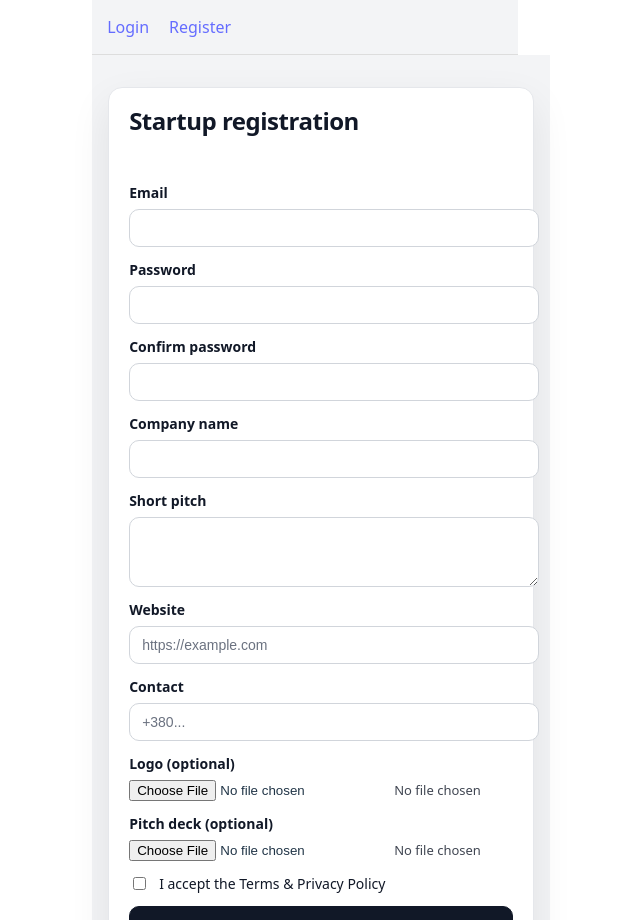
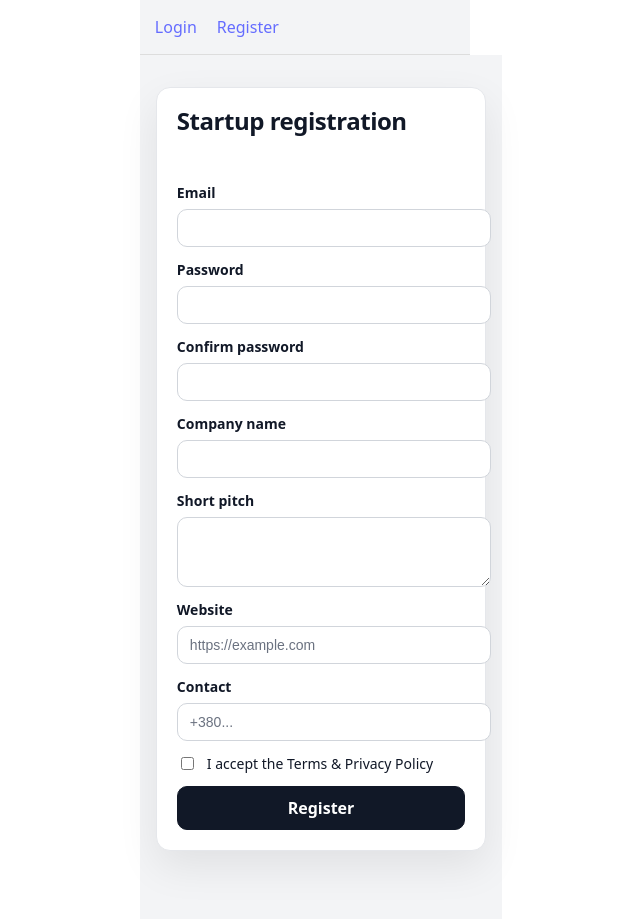
Before and after one commit to ITA-Dnipro/UA-4421, a React (Vite) app in the folder frontend/: page /register/startup in a window 1280 px wide. Shown: the top 920 px of the page, without its empty margins (335-975 px from the left). Built offline with nearby package versions, Linux system fonts and the light colour scheme.

Commit message:
fixed registerstartup file and test

```diff
--- a/frontend/src/pages/RegisterStartup.tsx
+++ b/frontend/src/pages/RegisterStartup.tsx
@@ -1,4 +1,4 @@
-import { type ChangeEvent, type FormEvent, useMemo, useState } from 'react'
+import { type FormEvent, useState } from 'react'
 import styles from './RegisterStartup.module.css'
 
 type FieldKey =
@@ -9,8 +9,6 @@ type FieldKey =
   | 'shortPitch'
   | 'website'
   | 'contact'
-  | 'logo'
-  | 'pitchDeck'
   | 'termsAccepted'
 
 type FieldErrors = Partial<Record<FieldKey, string>>
@@ -28,24 +26,6 @@ type Values = {
 }
 
 type UiState = 'idle' | 'submitting' | 'success'
-
-const MAX_LOGO_BYTES = 2 * 1024 * 1024
-const MAX_PITCH_DECK_BYTES = 10 * 1024 * 1024
-
-const LOGO_MIME_TYPES = new Set(['image/png', 'image/jpeg', 'image/webp'])
-const PITCH_DECK_MIME_TYPES = new Set(['application/pdf'])
-
-function validateLogoFile(file: File) {
-  if (!LOGO_MIME_TYPES.has(file.type)) return 'Logo must be PNG, JPG, or WEBP.'
-  if (file.size > MAX_LOGO_BYTES) return 'Logo must be 2MB or smaller.'
-  return undefined
-}
-
-function validatePitchDeckFile(file: File) {
-  if (!PITCH_DECK_MIME_TYPES.has(file.type)) return 'Pitch deck must be a PDF.'
-  if (file.size > MAX_PITCH_DECK_BYTES) return 'Pitch deck must be 10MB or smaller.'
-  return undefined
-}
 
 function isBlank(value: string) {
   return value.trim().length === 0
@@ -78,12 +58,9 @@ function validateAll(values: Values): FieldErrors {
     next.passwordConfirm = 'Passwords do not match.'
 
   if (isBlank(values.companyName)) next.companyName = 'Company name is required.'
-  if (isBlank(values.shortPitch)) next.shortPitch = 'Short pitch is required.'
 
-  if (isBlank(values.website)) next.website = 'Website is required.'
-  else if (!isValidHttpUrl(values.website)) next.website = 'Enter a valid URL (http/https).'
-
-  if (isBlank(values.contact)) next.contact = 'Contact is required.'
+  if (!isBlank(values.website) && !isValidHttpUrl(values.website))
+    next.website = 'Enter a valid URL (http/https).'
 
   if (!values.termsAccepted) next.termsAccepted = 'You must accept the Terms & Privacy Policy.'
 
@@ -142,21 +119,12 @@ export default function RegisterStartup() {
   const [contact, setContact] = useState('')
   const [termsAccepted, setTermsAccepted] = useState(false)
 
-  const [logoFile, setLogoFile] = useState<File | null>(null)
-  const [pitchDeckFile, setPitchDeckFile] = useState<File | null>(null)
-
   const [errors, setErrors] = useState<FieldErrors>({})
   const [touched, setTouched] = useState<FieldTouched>({})
   const [submitAttempted, setSubmitAttempted] = useState(false)
 
   const [uiState, setUiState] = useState<UiState>('idle')
   const [banner, setBanner] = useState<string>('')
-
-  const chosenLogoName = useMemo(() => logoFile?.name ?? 'No file chosen', [logoFile])
-  const chosenPitchDeckName = useMemo(
-    () => pitchDeckFile?.name ?? 'No file chosen',
-    [pitchDeckFile],
-  )
 
   function getValues(): Values {
     return {
@@ -187,55 +155,7 @@ export default function RegisterStartup() {
   }
 
   function revalidate() {
-    setErrors((prev) => ({
-      ...validateAll(getValues()),
-      logo: prev.logo,
-      pitchDeck: prev.pitchDeck,
-    }))
-  }
-
-  function onLogoChange(e: ChangeEvent<HTMLInputElement>) {
-    const file = e.target.files?.[0] ?? null
-    markTouched('logo')
-
-    if (!file) {
-      setLogoFile(null)
-      setErrors((prev) => ({ ...prev, logo: undefined }))
-      return
-    }
-
-    const message = validateLogoFile(file)
-    if (message) {
-      setLogoFile(null)
-      e.currentTarget.value = ''
-      setErrors((prev) => ({ ...prev, logo: message }))
-      return
-    }
-
-    setLogoFile(file)
-    setErrors((prev) => ({ ...prev, logo: undefined }))
-  }
-
-  function onPitchDeckChange(e: ChangeEvent<HTMLInputElement>) {
-    const file = e.target.files?.[0] ?? null
-    markTouched('pitchDeck')
-
-    if (!file) {
-      setPitchDeckFile(null)
-      setErrors((prev) => ({ ...prev, pitchDeck: undefined }))
-      return
-    }
-
-    const message = validatePitchDeckFile(file)
-    if (message) {
-      setPitchDeckFile(null)
-      e.currentTarget.value = ''
-      setErrors((prev) => ({ ...prev, pitchDeck: message }))
-      return
-    }
-
-    setPitchDeckFile(file)
-    setErrors((prev) => ({ ...prev, pitchDeck: undefined }))
+    setErrors(validateAll(getValues()))
   }
 
   async function onSubmit(e: FormEvent) {
@@ -243,11 +163,7 @@ export default function RegisterStartup() {
     setSubmitAttempted(true)
     setBanner('')
 
-    const base = validateAll(getValues())
-    const combined: FieldErrors = { ...base }
-    if (errors.logo) combined.logo = errors.logo
-    if (errors.pitchDeck) combined.pitchDeck = errors.pitchDeck
-
+    const combined = validateAll(getValues())
     setErrors(combined)
     if (Object.keys(combined).length > 0) return
 
@@ -302,8 +218,6 @@ export default function RegisterStartup() {
   const shortPitchError = getVisibleError('shortPitch')
   const websiteError = getVisibleError('website')
   const contactError = getVisibleError('contact')
-  const logoError = getVisibleError('logo')
-  const pitchDeckError = getVisibleError('pitchDeck')
   const termsError = getVisibleError('termsAccepted')
 
   const isSubmitting = uiState === 'submitting'
@@ -449,7 +363,6 @@ export default function RegisterStartup() {
                     revalidate()
                   }}
                   rows={3}
-                  required
                   disabled={isSubmitting}
                   className={
                     getVisibleError('shortPitch')
@@ -478,7 +391,6 @@ export default function RegisterStartup() {
                     revalidate()
                   }}
                   placeholder="https://example.com"
-                  required
                   disabled={isSubmitting}
                   className={controlClass('website')}
                   aria-invalid={Boolean(websiteError)}
@@ -503,7 +415,6 @@ export default function RegisterStartup() {
                     revalidate()
                   }}
                   placeholder="+380..."
-                  required
                   disabled={isSubmitting}
                   className={controlClass('contact')}
                   aria-invalid={Boolean(contactError)}
@@ -512,50 +423,6 @@ export default function RegisterStartup() {
                 {contactError && (
                   <div id="contact-error" role="alert" className={styles.errorText}>
                     {contactError}
-                  </div>
-                )}
-              </label>
-
-              <label className={styles.field}>
-                <span className={styles.label}>Logo (optional)</span>
-                <div className={styles.fileRow}>
-                  <input
-                    aria-label="Logo (optional)"
-                    type="file"
-                    name="logo"
-                    accept="image/png,image/jpeg,image/webp"
-                    onChange={onLogoChange}
-                    disabled={isSubmitting}
-                    aria-invalid={Boolean(logoError)}
-                    aria-describedby={logoError ? 'logo-error' : undefined}
-                  />
-                  <span className={styles.fileName}>{chosenLogoName}</span>
-                </div>
-                {logoError && (
-                  <div id="logo-error" role="alert" className={styles.errorText}>
-                    {logoError}
-                  </div>
-                )}
-              </label>
-
-              <label className={styles.field}>
-                <span className={styles.label}>Pitch deck (optional)</span>
-                <div className={styles.fileRow}>
-                  <input
-                    aria-label="Pitch deck (optional)"
-                    type="file"
-                    name="pitchDeck"
-                    accept="application/pdf"
-                    onChange={onPitchDeckChange}
-                    disabled={isSubmitting}
-                    aria-invalid={Boolean(pitchDeckError)}
-                    aria-describedby={pitchDeckError ? 'pitchDeck-error' : undefined}
-                  />
-                  <span className={styles.fileName}>{chosenPitchDeckName}</span>
-                </div>
-                {pitchDeckError && (
-                  <div id="pitchDeck-error" role="alert" className={styles.errorText}>
-                    {pitchDeckError}
                   </div>
                 )}
               </label>
```
Also changed, not shown: 1 other file (tests, documents, lock files or other folders).
